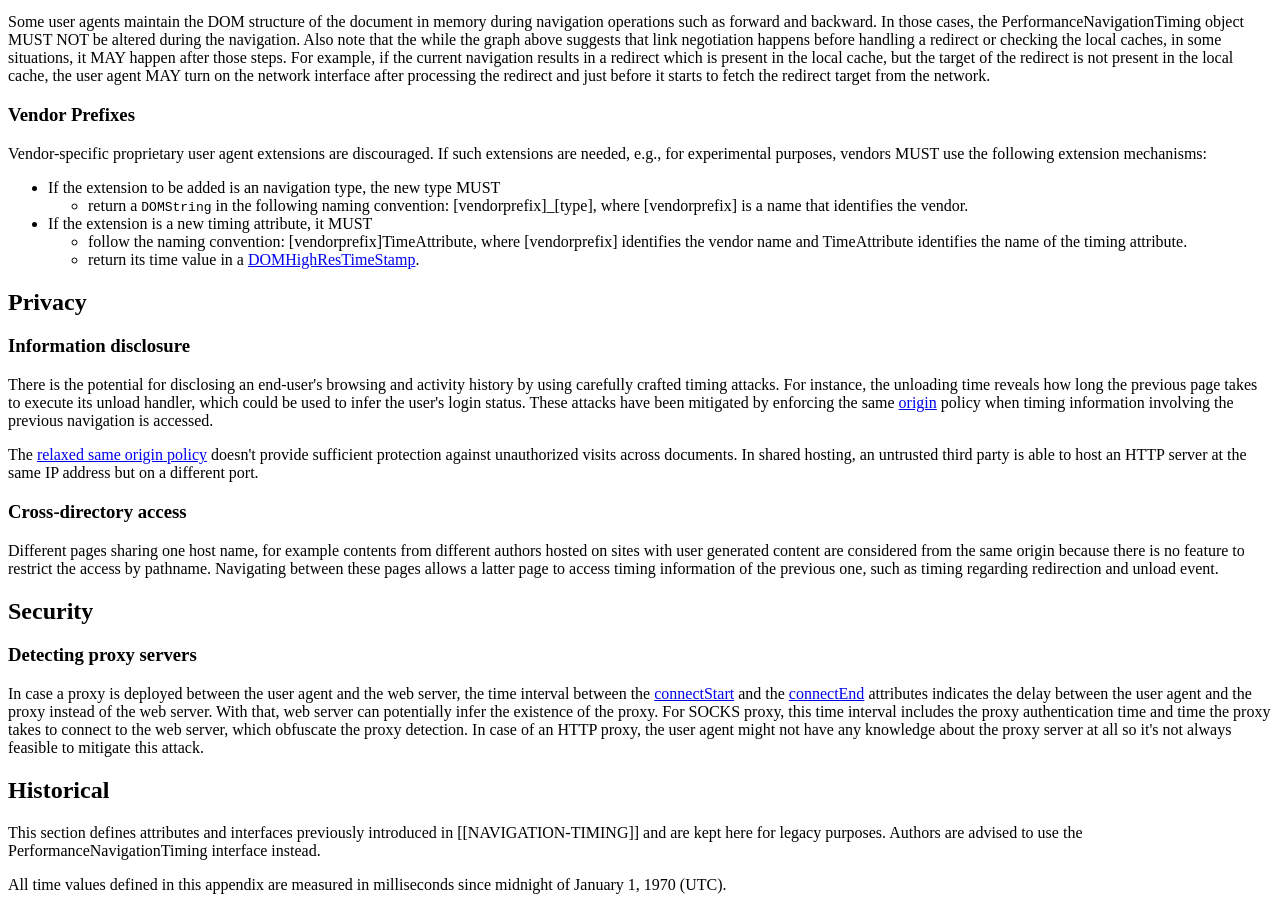
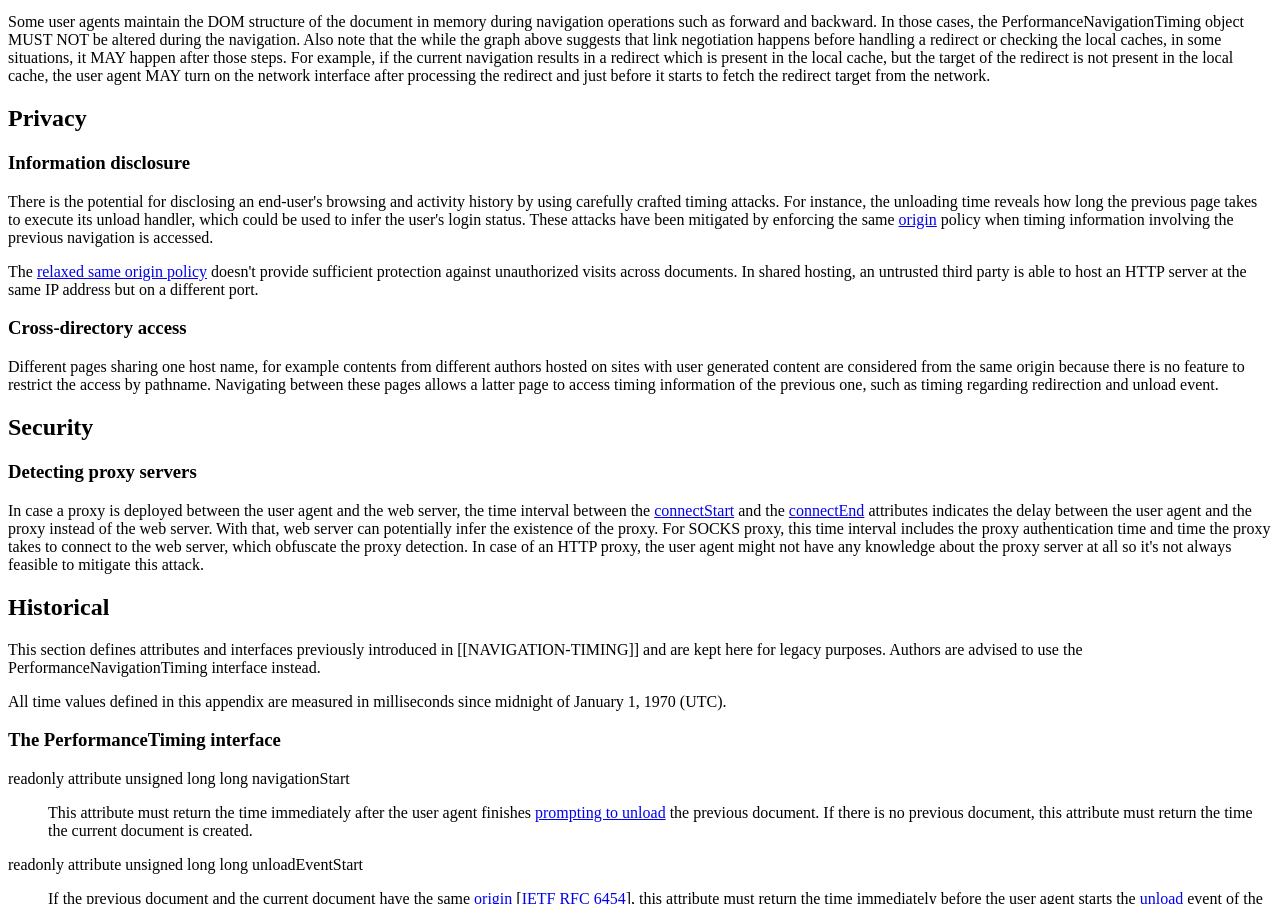
Before and after one commit to w3c/navigation-timing, a plain HTML site: page index.html in a window 1280 px wide. Shown: the part 7326-8230 px from the top of the page. Drawn offline with Linux system fonts and the light colour scheme.

Commit message:
Removed section on vendor prefixes

```diff
--- a/index.html
+++ b/index.html
@@ -899,27 +899,6 @@ the <a>PerformanceNavigationTiming</a> object MUST NOT
 be altered during the navigation. Also note that the while the graph above suggests that link negotiation happens before handling a redirect or checking the local caches, in some situations, it MAY happen after those steps. For example, if the current navigation results in a redirect which is present in the local cache, but the target of the redirect is not present in the local cache, the user agent MAY turn on the network interface after processing the redirect and just before it starts to fetch the redirect target from the network.</p>
 </section>
 
-<section id="vendor-prefixes">
-<h3>Vendor Prefixes</h3>
-<p>Vendor-specific proprietary user agent extensions are discouraged. If such extensions are needed,
-e.g., for experimental purposes, vendors MUST use the following extension mechanisms:</p>
-
-<ul>
-<li>If the extension to be added is an navigation type, the new type MUST
-  <ul>
-  <li>return a <code>DOMString</code> in the following naming convention: [vendorprefix]_[type], where [vendorprefix] is a name
-  that identifies the vendor.</li>
-  </ul>
-</li>
-<li>If the extension is a new timing attribute, it MUST
-  <ul>
-  <li>follow the naming convention: [vendorprefix]TimeAttribute, where [vendorprefix] identifies
-  the vendor name and TimeAttribute identifies the name of the timing attribute.</li>
-  <li>return its time value in a <a href="http://www.w3.org/TR/hr-time-2/#dom-domhighrestimestamp">DOMHighResTimeStamp</a>.</li>
-  </ul>
-</li>
-</ul>
-</section>
 </section>
 <section id="privacy" class='informative'>
 <h2>Privacy</h2>
```
